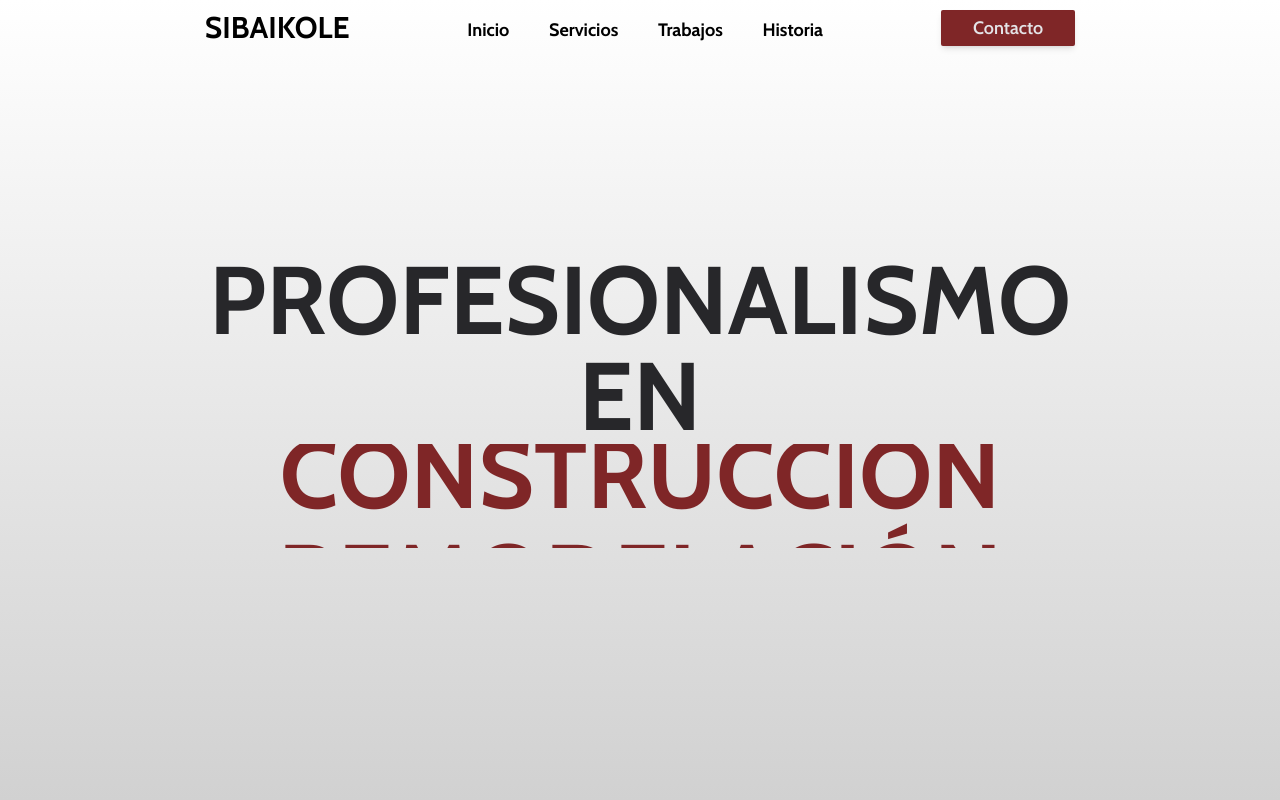
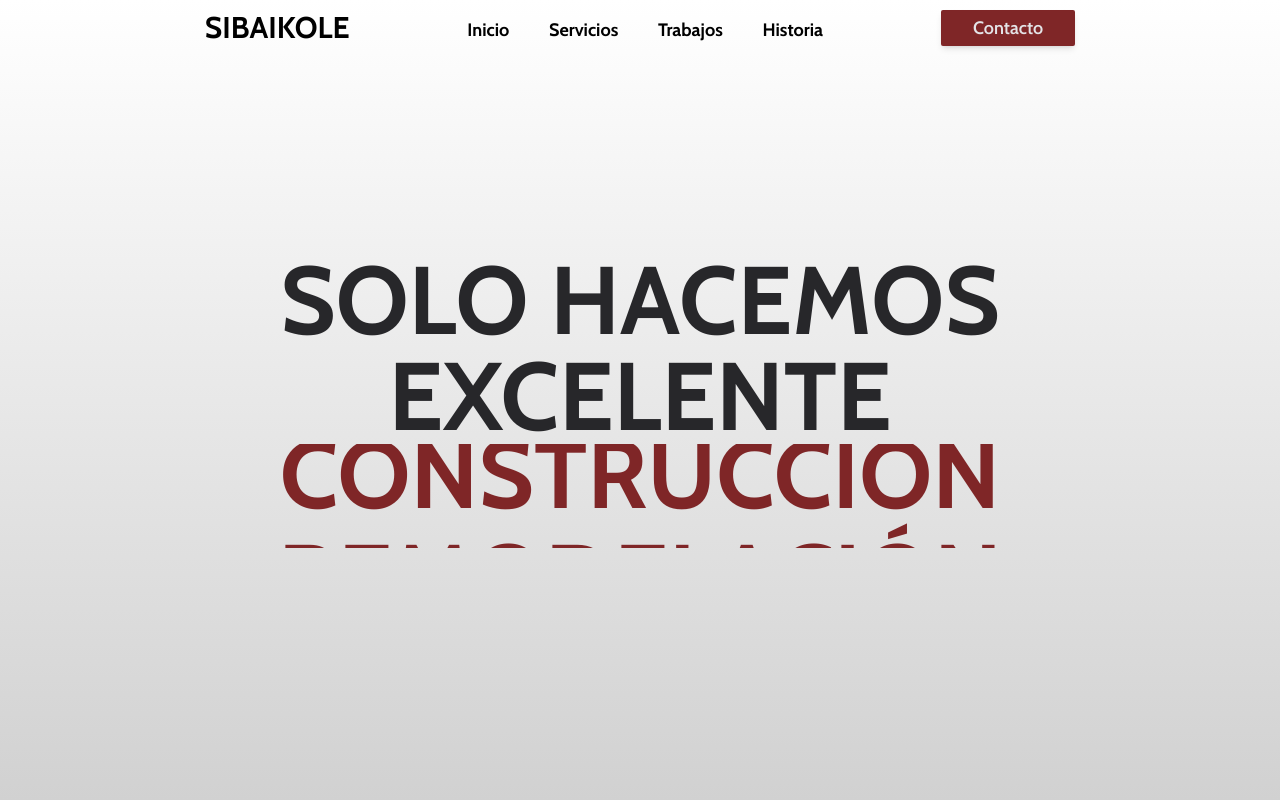
Before and after one commit to glezrdg/sibaikole-nextjs, a Next.js app: page / in a window 1280 px wide. Shown: the top 800 px of the page. Built offline with nearby package versions, Linux system fonts and the light colour scheme.

Commit message:
changed title and border from form

```diff
--- a/components/home/home/home.jsx
+++ b/components/home/home/home.jsx
@@ -10,7 +10,7 @@ const Home = () => {
       <div className="w-full h-[100vh] background grid place-content-center">
         <div>
           <h1 className="text-5xl md:text-7xl xl:text-8xl font-bold text-center uppercase">
-            Profesionalismo en
+            SOLO HACEMOS EXCELENTE
             <div className="overflow-hidden h-[7vh] md:h-[9vh] lg:h-[13vh] text-center text-[#7f2627]">
               <span className="font-bold words-up ">diseños</span>
               <span className="font-bold words-up ">construcción</span>
--- a/styles/globals.css
+++ b/styles/globals.css
@@ -276,11 +276,11 @@ html{
 .inputs{
   background-color: transparent;
     border: none;
-    border-bottom: 2px solid rgba(0,0,0,.12);
+    border-bottom: 2px solid rgba(233, 233, 233, 0.712);
     border-radius: 0;
-    color: #000;
+    color: #f1f1f1;
     padding-left: 0!important;
-    font-size: 1.3rem;
+    font-size: 1rem;
     margin-top: 8px;
 }
 .inputs:focus{
```
